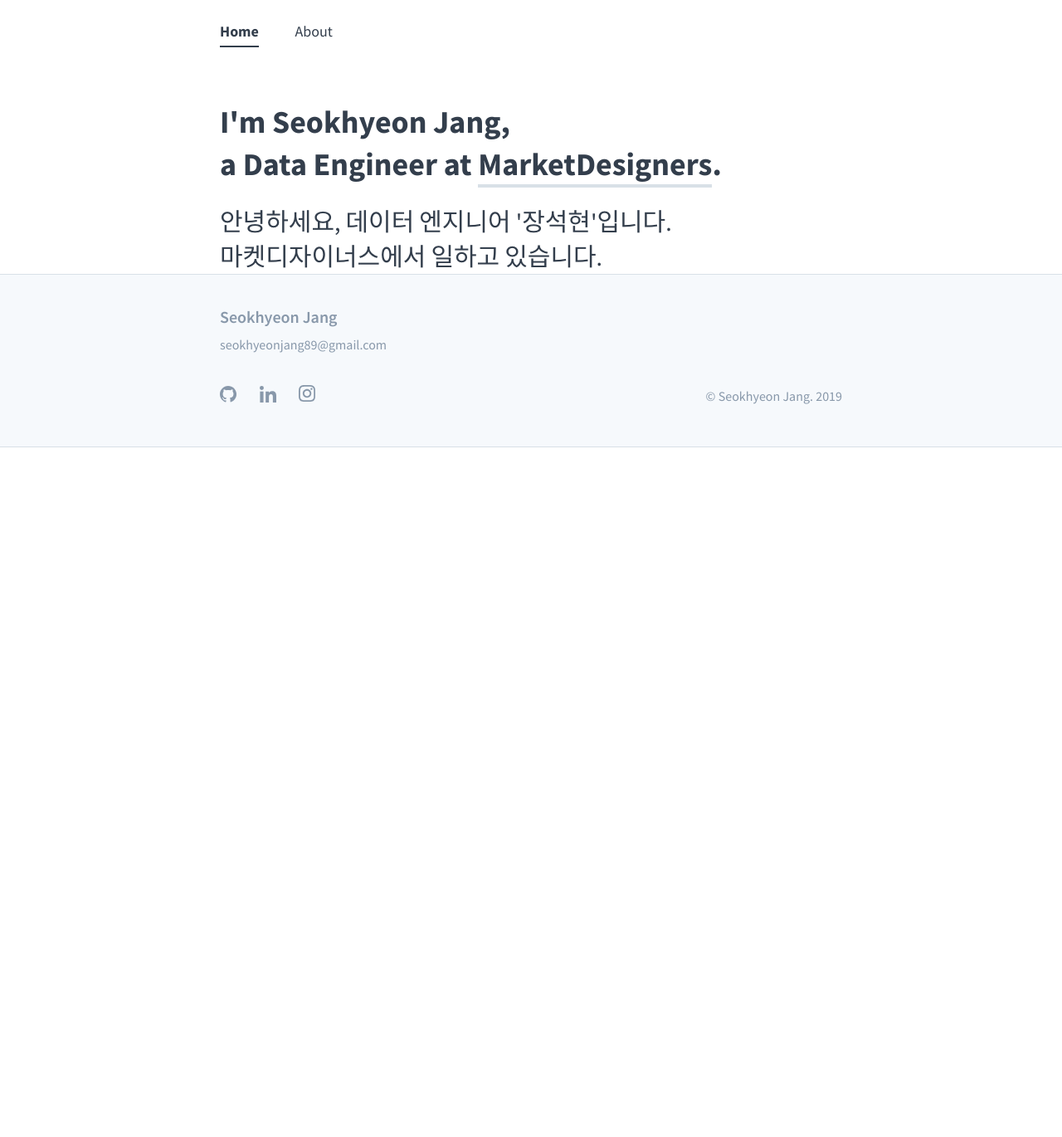
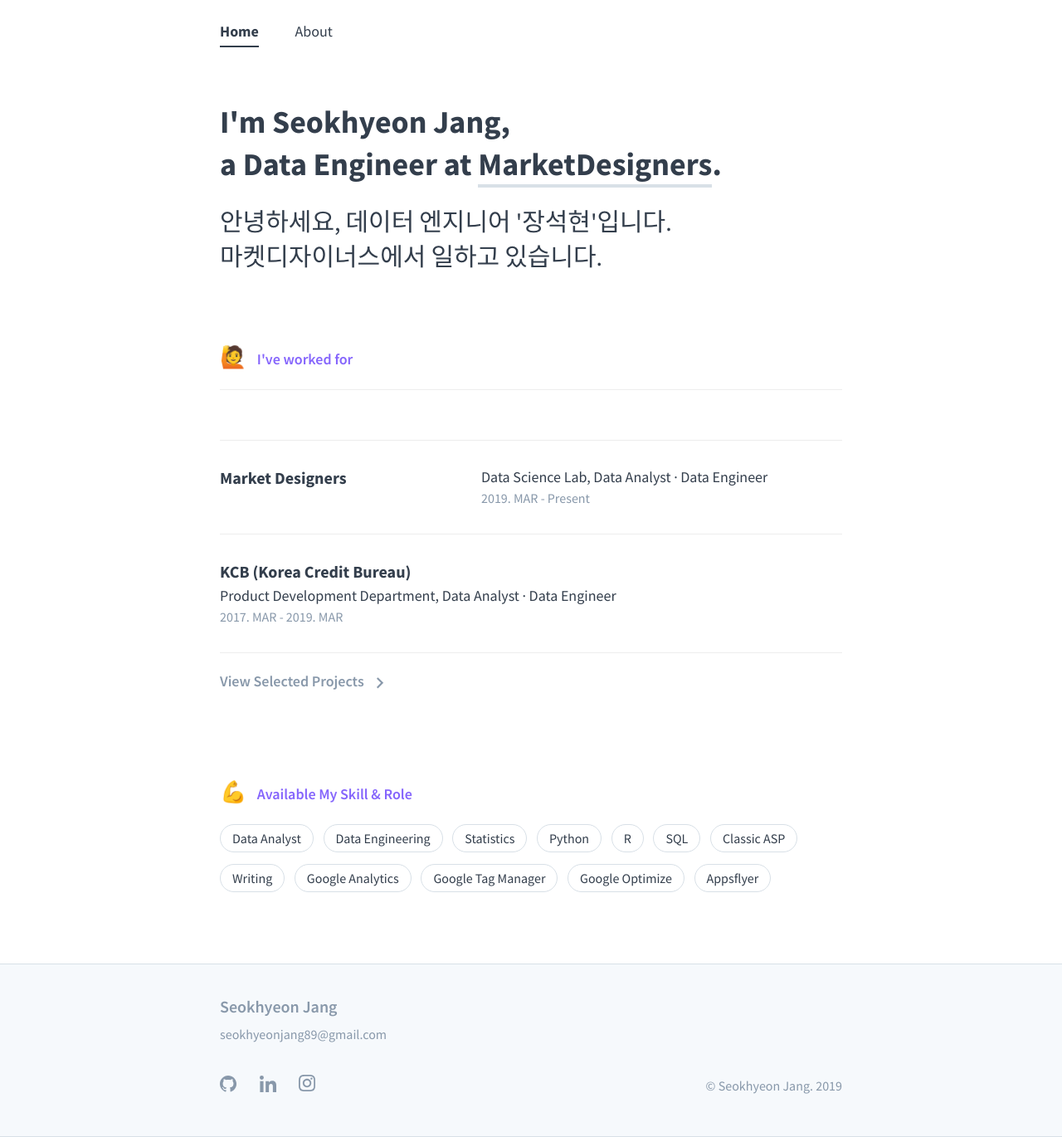
Before and after one commit to boys-be-ambitious/boys-be-ambitious.github.io, a Jekyll site: the page built from index.md, in a window 1280 px wide. Shown: the whole page at 83% size. Built offline with Jekyll 4.4.1, drawn with Linux system fonts in a browser that asks for light colours; before the commit the page ends 900 px from its top, so only the background shows below that.

Commit message:
commit change index.md

```diff
--- a/_data/experience.yml
+++ b/_data/experience.yml
@@ -1,14 +1,9 @@
-third-place:
-- name: RIDI
-  role: Team Manager of UX Design, Digital Product Designer
-  date: 2015. JUN - Present
-
 second-place:
-- name: 코딩하는 디자이너
-  role: Co-founder, Branding · UI Designer
-  date: 2014. MAR - 2015. NOV
+- name: Market Designers
+  role: Data Science Lab, Data Analyst · Data Engineer
+  date: 2019. MAR - Present
 
 first-place:
-- name: QUOIN
-  role: GUI Designer
-  date: 2014. MAR - 2015. MAR
+- name: KCB (Korea Credit Bureau)
+  role: Product Development Department, Data Analyst · Data Engineer
+  date: 2017. MAR - 2019. MAR
--- a/_data/skill-roles.yml
+++ b/_data/skill-roles.yml
@@ -1,9 +1,12 @@
-- name: Digital Product Design
-- name: UX Design
-- name: Visual Design
-- name: Interaction Design
-- name: Prototyping
-- name: UI Animation
-- name: Illustration
-- name: Wireframing
-- name: Copywriting
+- name: Data Analyst
+- name: Data Engineering
+- name: Statistics
+- name: Python
+- name: R
+- name: SQL
+- name: Classic ASP
+- name: Writing
+- name: Google Analytics
+- name: Google Tag Manager
+- name: Google Optimize
+- name: Appsflyer
--- a/index.md
+++ b/index.md
@@ -24,4 +24,4 @@ description: Seokhyeon Jang, who is a Data Engineer based in Seoul, South Korea.
 </section>
 </div>
 
-<!-- {% include resume.html %} -->
+{% include resume.html %}
```
